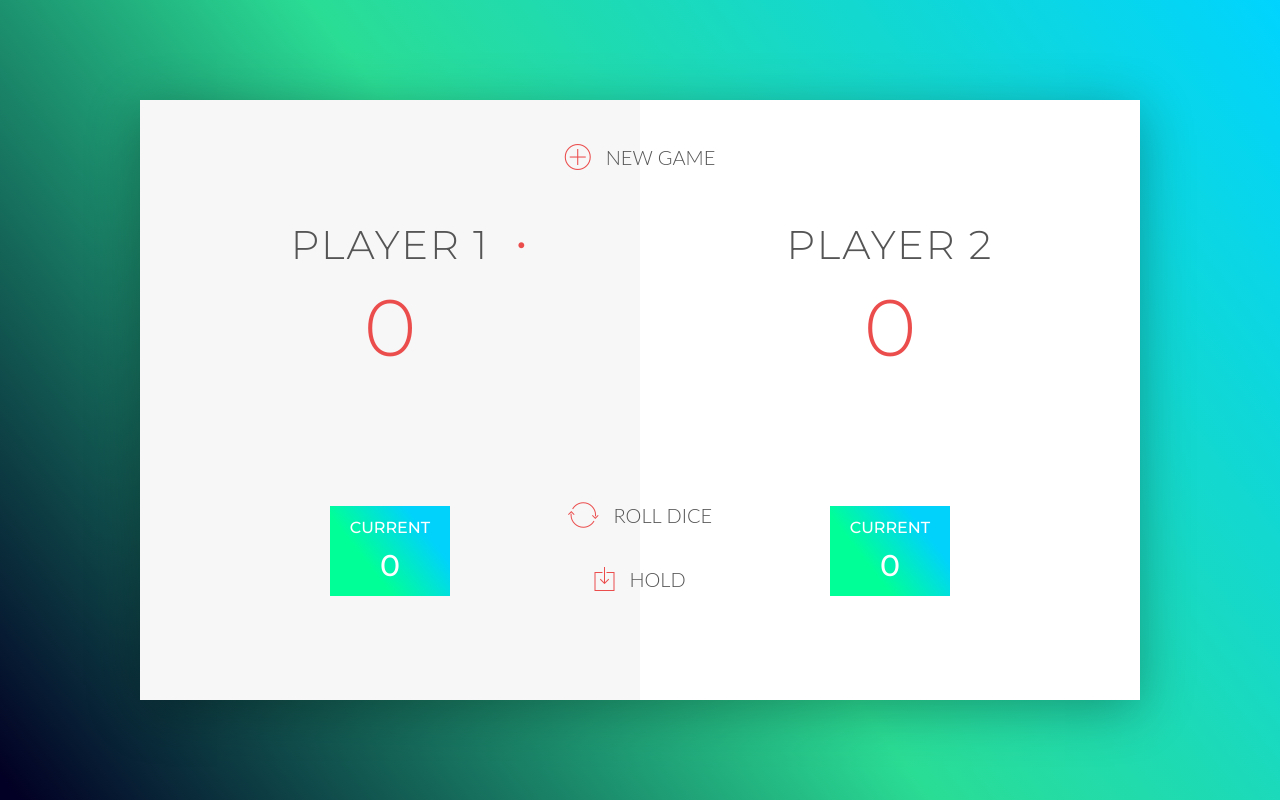
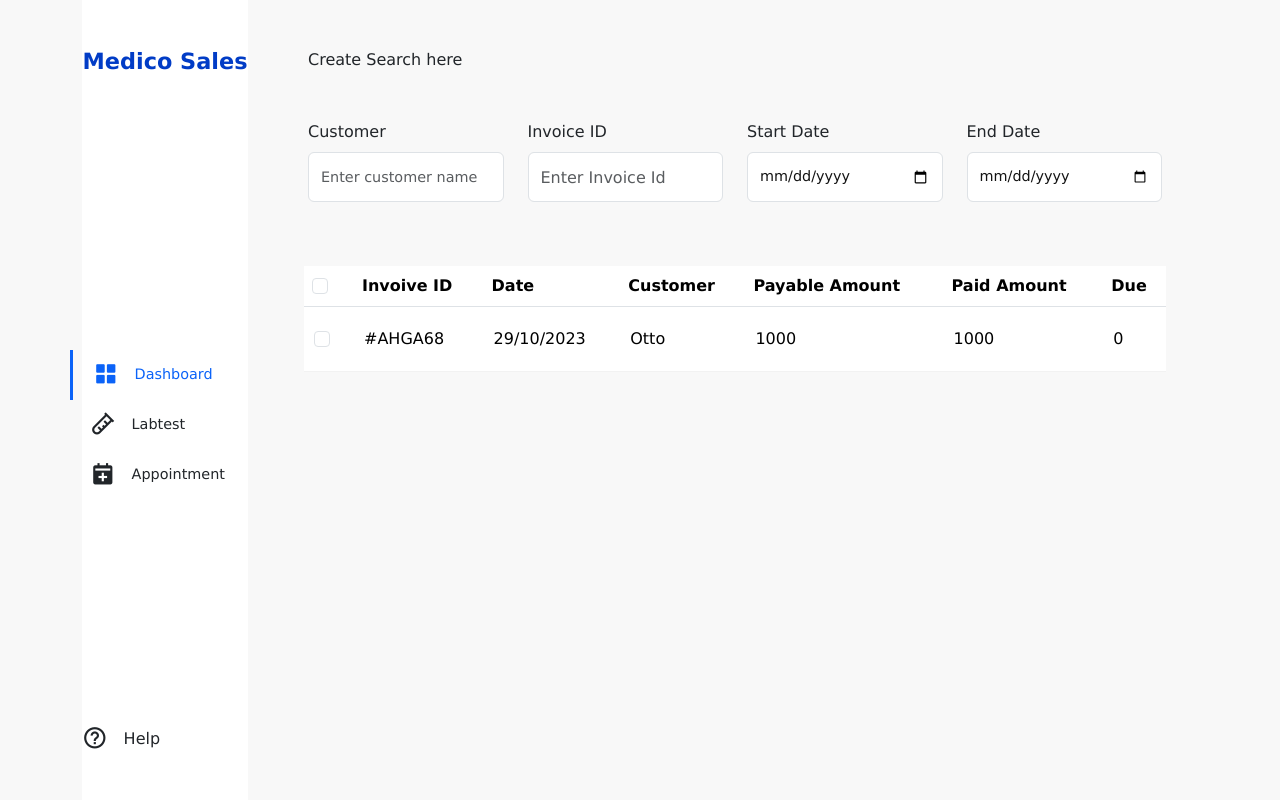
Before and after one commit to Vinitharam16/githublearning, a plain HTML site: page sample/index.html in a window 1280 px wide. Drawn offline with nearby package versions, Linux system fonts and the light colour scheme.

Commit message:
new sample medico

```diff
--- a/sample/index.css
+++ /dev/null
@@ -1,163 +0,0 @@
-* {
-    margin: 0;
-    padding: 0;
-    box-sizing: border-box;
-  }
-
-  .clearfix::after {
-    content: "";
-    display: table;
-    clear: both;
-  }
-
-  body {
-background: rgb(2,0,36);
-background: linear-gradient(52deg, rgba(2,0,36,1) 1%, rgba(42,221,149,1) 49%, rgba(0,212,255,1) 100%);
-    background-size: cover;
-    background-position: center;
-    font-family: 'Montserrat', sans-serif;
-    position: relative;
-    height: 100vh;
-    color: #555;
-  }
-
-  .wrapper {
-    width: 1000px;
-    position: absolute;
-    top: 50%;
-    left: 50%;
-    transform: translate(-50%, -50%);
-    background-color: #fff;
-    box-shadow: 0px 10px 50px rgba(0, 0, 0, 0.3);
-    overflow: hidden;
-  }
-
-  .player-0-panel,
-  .player-1-panel {
-    width: 50%;
-    float: left;
-    height: 600px;
-    padding: 100px;
-  }
-
-
-  .player-name {
-    font-size: 40px;
-    text-align: center;
-    text-transform: uppercase;
-    letter-spacing: 2px;
-    font-weight: 100;
-    margin-top: 20px;
-    margin-bottom: 10px;
-    position: relative;
-  }
-
-  .player-score {
-    text-align: center;
-    font-size: 80px;
-    font-weight: 100;
-    color: #eb4d4d;
-    margin-bottom: 130px;
-  }
-
-  .active {
-    background-color: #f7f7f7;
-  }
-  .active .player-name {
-    font-weight: 300;
-  }
-
-  .active .player-name::after {
-    content: "\2022";
-    font-size: 47px;
-    position: absolute;
-    color: #eb4d4d;
-    top: -7px;
-    right: 10px;
-  }
-
-  .player-current-box {
-    background: rgb(0,255,151);
-background: linear-gradient(52deg, rgba(0,255,151,1) 33%, rgba(0,210,252,1) 77%);
-    color: #fff;
-    width: 40%;
-    margin: 0 auto;
-    padding: 12px;
-    text-align: center;
-  }
-
-  .player-current-label {
-    text-transform: uppercase;
-    margin-bottom: 10px;
-    font-size: 16px;
-    color: #ffffff;
-  }
-
-  .player-current-score {
-    font-size: 30px;
-  }
-
-  button {
-    position: absolute;
-    width: 200px;
-    left: 50%;
-    transform: translateX(-50%);
-    color: #555;
-    background: none;
-    border: none;
-    font-family: Lato;
-    font-size: 20px;
-    text-transform: uppercase;
-    cursor: pointer;
-    font-weight: 300;
-    transition: background-color 0.3s, color 0.3s;
-  }
-
-  button:hover {
-    font-weight: 600;
-  }
-  button:hover i {
-    margin-right: 20px;
-  }
-
-  button:focus {
-    outline: none;
-  }
-
-  i {
-    color: #eb4d4d;
-    display: inline-block;
-    margin-right: 15px;
-    font-size: 32px;
-    line-height: 1;
-    vertical-align: text-top;
-    margin-top: -4px;
-    transition: margin 0.3s;
-  }
-
-  .btn-new {
-    top: 45px;
-  }
-  .btn-roll {
-    top: 403px;
-  }
-  .btn-hold {
-    top: 467px;
-  }
-
-  .dice {
-    position: absolute;
-    left: 50%;
-    top: 178px;
-    transform: translateX(-50%);
-    height: 100px;
-    box-shadow: 0px 10px 60px rgba(0, 0, 0, 0.1);
-  }
-
-  .winner {
-    background-color: #f7f7f7;
-  }
-  .winner .player-name {
-    font-weight: 300;
-    color: #eb4d4d;
-  }
--- a/sample/index.html
+++ b/sample/index.html
@@ -1,43 +1,118 @@
 <!DOCTYPE html>
 <html lang="en">
-  <head>
-    <meta charset="UTF-8" />
-    <link href="https://fonts.googleapis.com/css?family=Montserrat:300,300i,500,500i,700,700i&display=swap" rel="stylesheet">
-    <link href="http://code.ionicframework.com/ionicons/2.0.1/css/ionicons.min.css" rel="stylesheet" type="text/css"/>
-    <link type="text/css" rel="stylesheet" href="index.css" />
-    <title>Roll the Dice</title>
-  </head>
 
-  <body>
-    <div class="wrapper clearfix">
-        <div class="player-0-panel active">
-            <div class="player-name" id="name-0">Player 1</div>
-            <div class="player-score" id="score-0">43</div>
-            <div class="player-current-box">
-                <div class="player-current-label">Current</div>
-                <div class="player-current-score" id="current-0">11</div>
+<head>
+    <meta charset="UTF-8">
+    <meta name="viewport" content="width=device-width, initial-scale=1.0">
+    <title>Hospital Dashboard</title>
+    <link href="https://cdn.jsdelivr.net/npm/bootstrap@5.3.2/dist/css/bootstrap.min.css" rel="stylesheet"
+        integrity="sha384-T3c6CoIi6uLrA9TneNEoa7RxnatzjcDSCmG1MXxSR1GAsXEV/Dwwykc2MPK8M2HN" crossorigin="anonymous">
+    <link rel="stylesheet" href="./style.css" />
+    <link href='https://unpkg.com/boxicons@2.1.4/css/boxicons.min.css' rel='stylesheet'>
+</head>
+
+<body>
+    <div class="container">
+        <div class="row">
+            <div class="col-2">
+                <div class="sidebar h-full py-5 d-flex flex-column justify-content-between">
+                    <div class="row mb-5 branding-container">
+                        <h5 class="text-center brand-name">Medico Sales</h5>
+                    </div>
+                    <div class="row nav-links">
+                        <ul>
+                            <li class="nav-link active">
+                                <i class='bx bxs-grid-alt me-3'></i>
+                                <p>Dashboard</p>
+                            </li>
+                            <li class="nav-link">
+                                <i class='bx bx-test-tube me-3'></i>
+                                <p>Labtest</p>
+                            </li>
+                            <li class="nav-link">
+                                <i class='bx bxs-calendar-plus me-3'></i>
+                                <p>Appointment</p>
+                            </li>
+                        </ul>
+                    </div>
+                    <div class="footer">
+                        <div class="d-flex align-items-center justify-content-start">
+                            <i class='bx bx-help-circle me-3'></i>
+                            <p>Help</p>
+                        </div>
+                    </div>
+                </div>
+            </div>
+            <div class="col-10 p-5">
+                <div class="row mb-5">
+                    <p>Create Search here</p>
+                </div>
+                <div class="row mb-5">
+                    <div class="col-3">
+                        <div class="mb-3">
+                            <label for="customerName" class="form-label">Customer</label>
+                            <input type="text" class="form-control" id="customerName" placeholder="Enter customer name">
+                        </div>
+                    </div>
+                    <div class="col-3">
+                        <div class="mb-3">
+                            <label for="invoiceId" class="form-label">Invoice ID</label>
+                            <input type="email" class="form-control" id="invoiceId" placeholder="Enter Invoice Id">
+                        </div>
+                    </div>
+                    <div class="col-3">
+                        <div class="mb-3">
+                            <label for="startDate" class="form-label">Start Date</label>
+                            <input type="date" class="form-control" id="startDate" placeholder="name@example.com">
+                        </div>
+                    </div>
+                    <div class="col-3">
+                        <div class="mb-3">
+                            <label for="endDate" class="form-label">End Date</label>
+                            <input type="date" class="form-control" id="endDate" placeholder="name@example.com">
+                        </div>
+                    </div>
+                </div>
+                <div class="row px-2">
+                    <table class="table table-hover">
+                        <thead>
+                            <tr>
+                                <th scope="col" class="selector">
+                                    <input class="form-check-input" type="checkbox" value="" id="">
+                                </th>
+                                <th scope="col">Invoive ID</th>
+                                <th scope="col">Date</th>
+                                <th scope="col">Customer</th>
+                                <th scope="col">Payable Amount</th>
+                                <th scope="col">Paid Amount</th>
+                                <th scope="col">Due</th>
+                            </tr>
+                        </thead>
+                        <tbody>
+                            <tr>
+                                <td scope="row" class="selector">
+                                    <input class="form-check-input" type="checkbox" value="" id="">
+                                </td>
+                                <td>#AHGA68</td>
+                                <td>29/10/2023</td>
+                                <td>Otto</td>
+                                <td>1000</td>
+                                <td>1000</td>
+                                <td>0</td>
+                            </tr>
+                        </tbody>
+                    </table>
+                </div>
             </div>
         </div>
+    </div>
+    <script src="https://cdn.jsdelivr.net/npm/@popperjs/core@2.11.8/dist/umd/popper.min.js"
+        integrity="sha384-I7E8VVD/ismYTF4hNIPjVp/Zjvgyol6VFvRkX/vR+Vc4jQkC+hVqc2pM8ODewa9r"
+        crossorigin="anonymous"></script>
+    <script src="https://cdn.jsdelivr.net/npm/bootstrap@5.3.2/dist/js/bootstrap.min.js"
+        integrity="sha384-BBtl+eGJRgqQAUMxJ7pMwbEyER4l1g+O15P+16Ep7Q9Q+zqX6gSbd85u4mG4QzX+"
+        crossorigin="anonymous"></script>
+    <script src="https://unpkg.com/boxicons@2.1.4/dist/boxicons.js"></script>
+</body>
 
-        <div class="player-1-panel">
-            <div class="player-name" id="name-1">Player 2</div>
-            <div class="player-score" id="score-1">72</div>
-            <div class="player-current-box">
-              <div class="player-current-label">Current</div>
-              <div class="player-current-score" id="current-1">0</div>
-            </div>
-        </div>
-
-      <button class="btn-new">
-            <i class="ion-ios-plus-outline"></i>New game
-      </button>
-      <button class="btn-roll"><i class="ion-ios-loop"></i>Roll dice</button>
-      <button class="btn-hold">
-            <i class="ion-ios-download-outline"></i>Hold
-      </button>
-      <img src="img/dice-3.png" alt="Dice" class="dice" />
-    </div>
-
-    <script src="script.js"></script>
-  </body>
 </html>
--- a/sample/script.js
+++ /dev/null
@@ -1,84 +0,0 @@
-var scores, roundScore, activePlayer, dice, gamePlaying = true;
-function init()
-{
-    scores = [0,0];
-    roundScore = 0;
-    activePlayer = 0;
-    gamePlaying = true;
-    document.querySelector('.dice').style.display = 'none';
-
-    document.getElementById('score-0').textContent = '0';
-    document.getElementById('current-0').textContent = '0';
-    document.getElementById('score-1').textContent = '0';
-    document.getElementById('current-1').textContent = '0';
-
-    document.getElementById('name-0').textContent = 'Player 1';
-    document.getElementById('name-1').textContent = 'Player 2';
-
-    document.querySelector('.player-0-panel').classList.remove('winner');
-    document.querySelector('.player-1-panel').classList.remove('winner');
-
-    document.querySelector('.player-0-panel').classList.add('active');
-    document.querySelector('.player-1-panel').classList.remove('active');
-}
-
-init();
-
-document.querySelector('.btn-roll').addEventListener('click', function(){
-    if(gamePlaying) {
-        var dice = Math.floor(Math.random() * 6) + 1;
-        var diceDOM = document.querySelector('.dice');
-        diceDOM.style.display = 'block';
-        diceDOM.src = 'img/dice-' + dice + '.png';
-
-        if (dice !== 1){
-            roundScore += dice;
-            document.querySelector('#current-' + activePlayer).textContent = roundScore;
-        }
-        else {
-            nextPlayer();
-        }
-    }
-});
-
-document.querySelector('.btn-hold').addEventListener('click', function(){
-    if(gamePlaying){
-        scores[activePlayer] += roundScore;
-        document.querySelector('#score-' + activePlayer).textContent = scores[activePlayer];
-
-        if (scores[activePlayer] >= 20) {
-            document.querySelector('#name-' + activePlayer).textContent = 'Winner!';
-            document.querySelector('.dice').style.display = 'none';
-            document.querySelector('.player-' + activePlayer + '-panel').classList.add('winner');
-            document.querySelector('.player-' + activePlayer + '-panel').classList.remove('active');
-            gamePlaying = false;
-        }
-    else {
-        nextPlayer();
-    }
-    }
-});
-
-// Next Player
-function nextPlayer()
-{
-    if( activePlayer === 0)
-    {
-        activePlayer = 1;
-    }
-    else
-    {
-        activePlayer = 0;
-    }
-    //activePlayer === 0 ? activePlayer = 1 : activePlayer = 0;
-    roundScore = 0;
-    document.getElementById('current-0').textContent = '0';
-    document.getElementById('current-1').textContent = '0';
-
-    document.querySelector('.player-0-panel').classList.toggle('active');
-    document.querySelector('.player-1-panel').classList.toggle('active');
-
-    document.querySelector('.dice').style.display = 'none';
-}
-
-document.querySelector('.btn-new').addEventListener('click', init);
--- /dev/null
+++ b/sample/style.css
@@ -0,0 +1,91 @@
+html,
+body {
+  font-family: "Lucida Sans", "Lucida Sans Regular", "Lucida Grande",
+    "Lucida Sans Unicode", Geneva, Verdana, sans-serif;
+  background-color: #f8f8f8;
+}
+
+h1,
+h2,
+h4,
+h4,
+h5,
+h6,
+p {
+  margin: 0px;
+  padding: 0px;
+}
+
+i {
+  font-size: 1.6rem;
+}
+
+.h-full {
+  height: 100vh;
+}
+
+/* SIDEBAR STYLE */
+.sidebar {
+  background: #ffffff;
+  width: 100%;
+  .branding-container {
+    > .brand-name {
+      font-size: 1.4rem;
+      font-weight: bold;
+      color: #013cc6;
+    }
+  }
+  .nav-links {
+    width: 100%;
+    > ul {
+      padding: 0px;
+      margin: 0px;
+      > .nav-link {
+        display: flex;
+        align-items: center;
+        justify-content: start;
+        width: 100%;
+        height: 50px;
+        padding: 0px 20px;
+
+        > p {
+          font-size: 0.9rem;
+        }
+      }
+
+      > .active {
+        color: #0b63f8;
+        border-left: 3px solid #0b63f8;
+      }
+    }
+  }
+}
+
+/* Input element */
+
+input {
+  height: 50px;
+}
+
+input[type="date"],
+input[type="text"],
+input[type="number"]::placeholder {
+  color: #131313;
+  font-size: 0.9rem;
+}
+
+/* TABLE COMPONENT */
+
+table {
+  > tbody {
+    > tr {
+      border-bottom: 1px solid #f2f2f2;
+      > td {
+        padding: 20px 10px !important;
+      }
+      > .selector {
+        width: 50px;
+      }
+    }
+  }
+}
```
